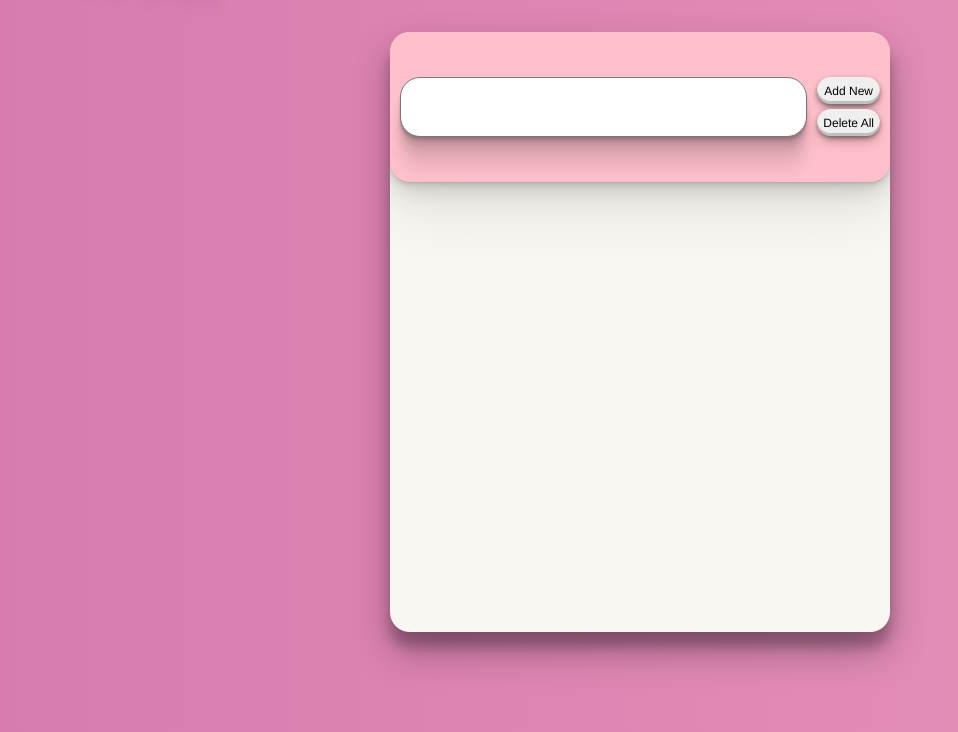
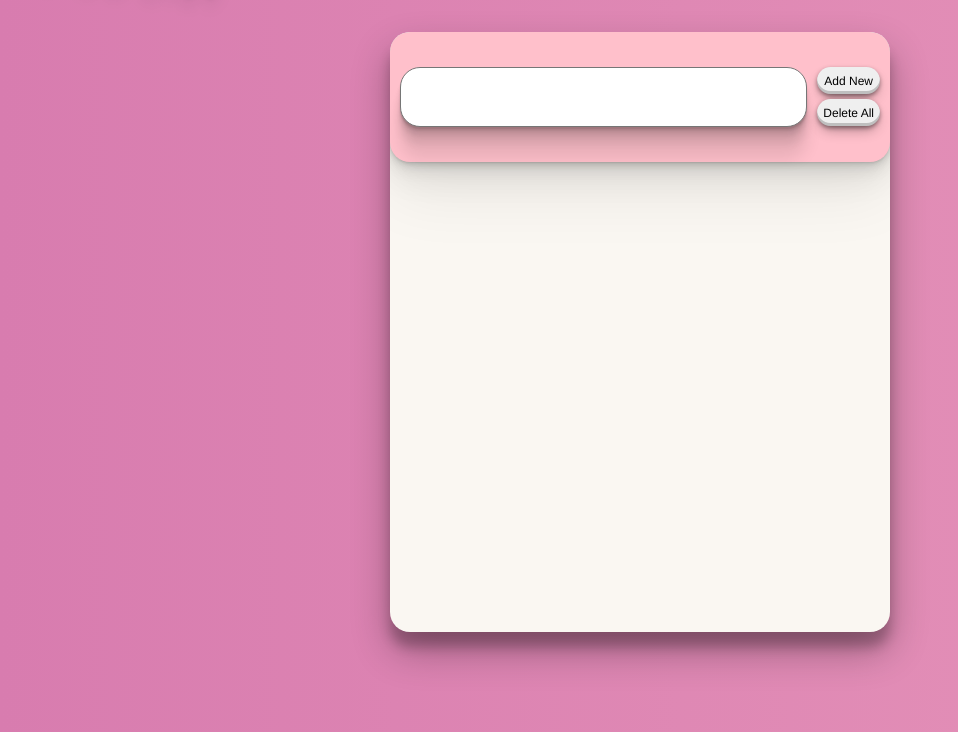
Before and after one commit to phongls206/To-do-list-demo, a plain HTML site: page index.html in a window 1280 px wide. Shown: the part 68-800 px from the top of the page, without its empty margins (0-958 px from the left). Drawn offline with Linux system fonts and the light colour scheme.

Commit message:
Done responsive TU TU UPADTE THEM TINH NANG

```diff
--- a/script.js
+++ b/script.js
@@ -151,6 +151,8 @@ Clear.addEventListener("click", () => {
 // Mission:
 
 // loc task da hoan thanh
+//button tick all va bo tick all
 // button dropdown cac task da hoan thanh click vao hien cac task hoan thanh
+
 // neu hoan thanh se day xuong cuoi
 // dark mode
--- a/style.css
+++ b/style.css
@@ -40,7 +40,8 @@ body {
 
 .todolist-head {
   height: 100%;
-  width: 100%;
+  max-height: 130px;
+  max-width: 100%;
   background-color: pink;
   border-radius: 20px;
   padding: 10px;
```
